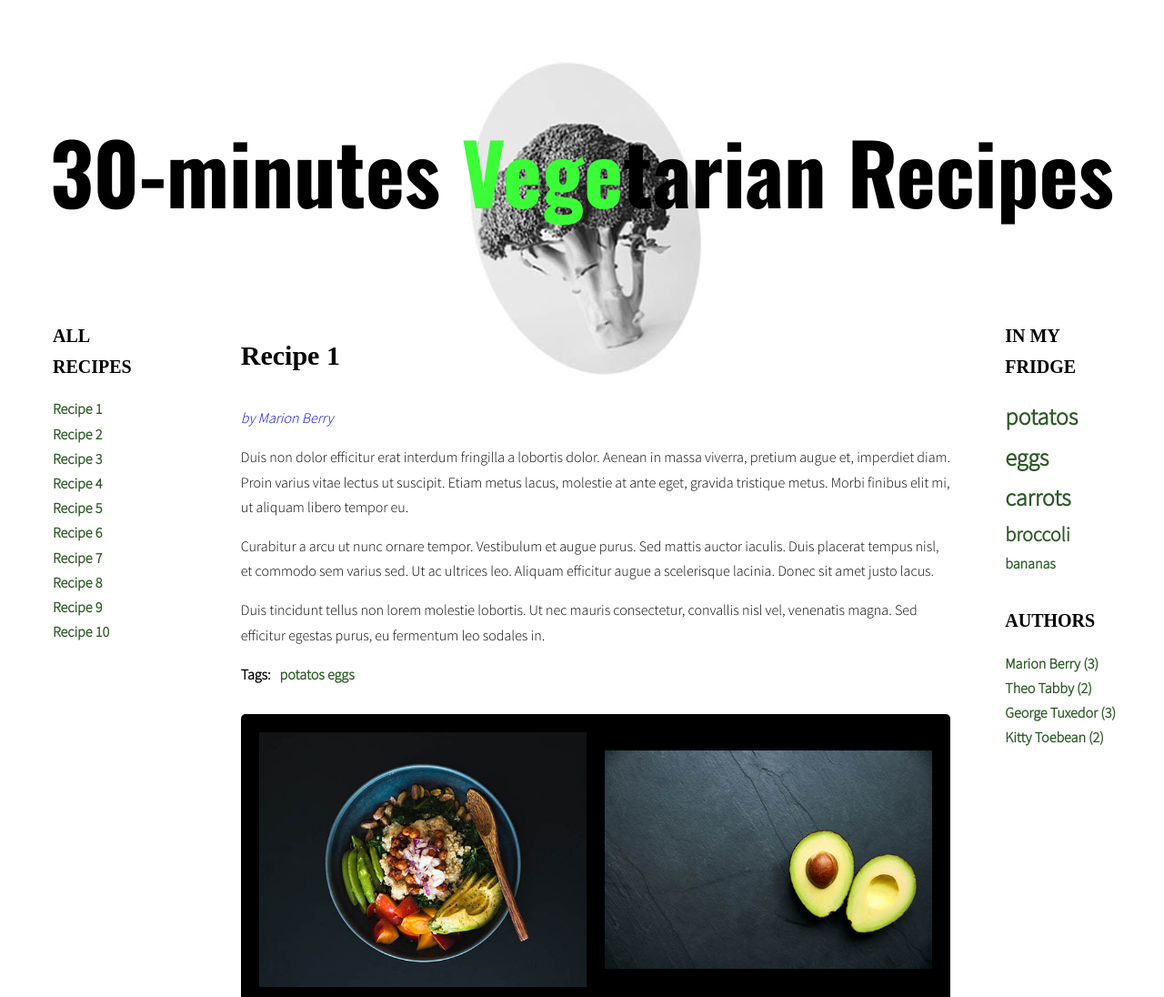
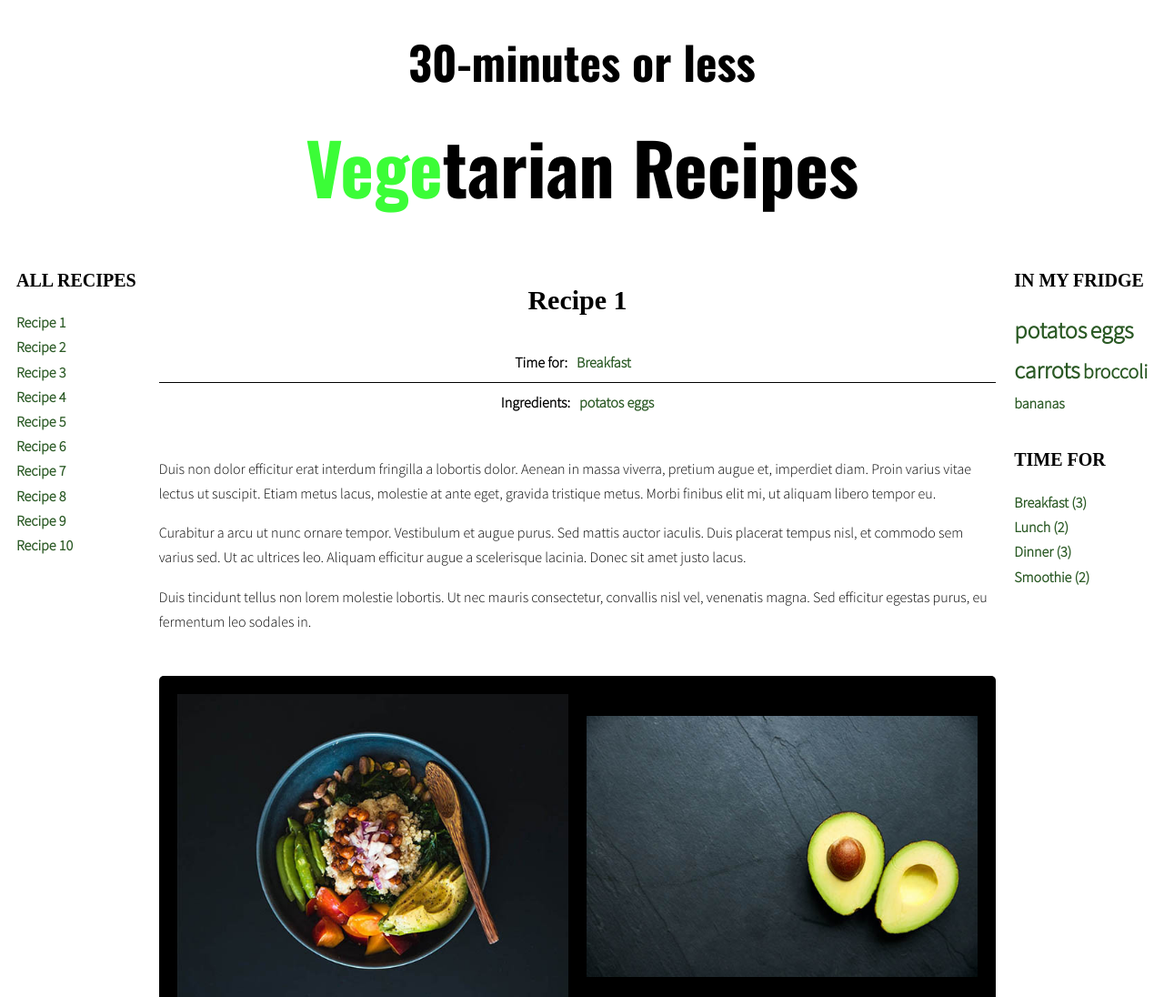
Before and after one commit to joannaberlin/cook-book-blog, a website: page index.html in a window 1280 px wide. Shown: the top 1096 px of the page at 91% size. Drawn offline with nearby package versions, Linux system fonts and the light colour scheme; a web font is replaced by a local one.

Commit message:
Fix names and change styling

```diff
--- a/index.html
+++ b/index.html
@@ -17,8 +17,11 @@
 	<body>
 		<div class="blog">
 			<div class="logo-wrapper">
-				<img src="/images/broccoli-pic-black-white.jpg" alt="broccoli" />
-				<h1 class="logo">30-minutes <span>Vege</span>tarian Recipes</h1>
+				<!-- <img src="/images/broccoli-pic-black-white.jpg" alt="broccoli" /> -->
+				<div class="logo">
+					<h2>30-minutes or less</h2>
+					<h1><span>Vege</span>tarian Recipes</h1>
+				</div>
 			</div>
 			<div class="container">
 				<main class="wrapper">
@@ -27,9 +30,20 @@
 						<ul class="list titles"></ul>
 					</aside>
 					<section class="posts">
-						<article class="post active" id="article-1" data-tags="potatos eggs" data-author="Marion Berry">
+						<article class="post active" id="recipe-1" data-tags="potatos eggs" data-meal="Breakfast">
+							<div class="title-tags-wrapper">
 								<h3 class="post-title">Recipe 1</h3>
-							<p class="post-author"></p>
+								<div class="post-meal-type">
+									<p><strong>Time for:</strong></p>
+									<p class="post-meal"></p>
+								</div>
+								<hr>
+								<div class="post-tags">
+									<p><strong>Ingredients:</strong></p>
+									<ul class="list list-horizontal">
+									</ul>
+								</div>
+							</div>
 							<div class="post-content">
 								<p>
 									Duis non dolor efficitur erat interdum fringilla a lobortis
@@ -51,11 +65,6 @@
 									efficitur egestas purus, eu fermentum leo sodales in.
 								</p>
 							</div>
-							<div class="post-tags">
-								<p><strong>Tags:</strong></p>
-								<ul class="list list-horizontal">
-								</ul>
-							</div>
 							<div class="images-container">
 								<div class="image-box box-1">
 									<img src="/images/salad-pic.jpg" alt="salad" />
@@ -65,9 +74,20 @@
 								</div>
 							</div>
 						</article>
-						<article class="post" id="article-2" data-tags="potatos carrots broccoli" data-author="Theo Tabby">
+						<article class="post" id="recipe-2" data-tags="potatos carrots broccoli" data-meal="Lunch">
+							<div class="title-tags-wrapper">
 								<h3 class="post-title">Recipe 2</h3>
-							<p class="post-author"></p>
+								<div class="post-meal-type">
+									<p><strong>Time for:</strong></p>
+									<p class="post-meal"></p>
+								</div>
+								<hr>
+								<div class="post-tags">
+									<p><strong>Ingredients:</strong></p>
+									<ul class="list list-horizontal">
+									</ul>
+								</div>
+							</div>
 							<div class="post-content">
 								<p>
 									Phasellus sollicitudin, arcu vel iaculis ullamcorper, quam leo
@@ -90,15 +110,21 @@
 									non ante sapien.
 								</p>
 							</div>
+						</article>
+						<article class="post" id="recipe-3" data-tags="eggs carrots" data-meal="Dinner">
+							<div class="title-tags-wrapper">
+								<h3 class="post-title">Recipe 3</h3>
+								<div class="post-meal-type">
+									<p><strong>Time for:</strong></p>
+									<p class="post-meal"></p>
+								</div>
+								<hr>
 								<div class="post-tags">
-								<p><strong>Tags:</strong></p>
+									<p><strong>Ingredients:</strong></p>
 									<ul class="list list-horizontal">
 									</ul>
 								</div>
-						</article>
-						<article class="post" id="article-3" data-tags="eggs carrots" data-author="George Tuxedor">
-							<h3 class="post-title">Recipe 3</h3>
-							<p class="post-author"></p>
+							</div>
 							<div class="post-content">
 								<p>
 									Mauris vel pellentesque turpis, ac sodales nisl. Quisque
@@ -117,15 +143,21 @@
 									magna et eros sagittis aliquet.
 								</p>
 							</div>
+						</article>
+						<article class="post" id="recipe-4" data-tags="broccoli potatos" data-meal="Smoothie">
+							<div class="title-tags-wrapper">
+								<h3 class="post-title">Recipe 4</h3>
+								<div class="post-meal-type">
+									<p><strong>Time for:</strong></p>
+									<p class="post-meal"></p>
+								</div>
+								<hr>
 								<div class="post-tags">
-								<p><strong>Tags:</strong></p>
+									<p><strong>Ingredients:</strong></p>
 									<ul class="list list-horizontal">
 									</ul>
 								</div>
-						</article>
-						<article class="post" id="article-4" data-tags="broccoli potatos" data-author="Kitty Toebean">
-							<h3 class="post-title">Recipe 4</h3>
-							<p class="post-author"></p>
+							</div>
 							<div class="post-content">
 								<p>
 									Morbi vel cursus nulla, vel varius mauris. Suspendisse sed
@@ -145,15 +177,21 @@
 									dictumst.
 								</p>
 							</div>
+						</article>
+						<article class="post" id="recipe-5" data-tags="eggs carrots" data-meal="Breakfast">
+							<div class="title-tags-wrapper">
+								<h3 class="post-title">Recipe 5</h3>
+								<div class="post-meal-type">
+									<p><strong>Time for:</strong></p>
+									<p class="post-meal"></p>
+								</div>
+								<hr>
 								<div class="post-tags">
-								<p><strong>Tags:</strong></p>
+									<p><strong>Ingredients:</strong></p>
 									<ul class="list list-horizontal">
 									</ul>
 								</div>
-						</article>
-						<article class="post" id="article-5" data-tags="eggs carrots" data-author="Marion Berry">
-							<h3 class="post-title">Recipe 5</h3>
-							<p class="post-author"></p>
+							</div>
 							<div class="post-content">
 								<p>
 									Suspendisse sem eros, euismod condimentum arcu ac, consequat
@@ -172,15 +210,21 @@
 									libero sodales, pellentesque varius ex pulvinar.
 								</p>
 							</div>
+						</article>
+						<article class="post" id="recipe-6" data-tags="potatos eggs broccoli carrots" data-meal="Dinner">
+							<div class="title-tags-wrapper">
+								<h3 class="post-title">Recipe 6</h3>
+								<div class="post-meal-type">
+									<p><strong>Time for:</strong></p>
+									<p class="post-meal"></p>
+								</div>
+								<hr>
 								<div class="post-tags">
-								<p><strong>Tags:</strong></p>
+									<p><strong>Ingredients:</strong></p>
 									<ul class="list list-horizontal">
 									</ul>
 								</div>
-						</article>
-						<article class="post" id="article-6" data-tags="potatos eggs broccoli carrots" data-author="George Tuxedor">
-							<h3 class="post-title">Recipe 6</h3>
-							<p class="post-author"></p>
+							</div>
 							<div class="post-content">
 								<p>
 									Donec posuere iaculis ante sed hendrerit. Lorem ipsum dolor
@@ -201,15 +245,21 @@
 									maximus rhoncus justo.
 								</p>
 							</div>
+						</article>
+						<article class="post" id="recipe-7" data-tags="eggs" data-meal="Smoothie">
+							<div class="title-tags-wrapper">
+								<h3 class="post-title">Recipe 7</h3>
+								<div class="post-meal-type">
+									<p><strong>Time for:</strong></p>
+									<p class="post-meal"></p>
+								</div>
+								<hr>
 								<div class="post-tags">
-								<p><strong>Tags:</strong></p>
+									<p><strong>Ingredients:</strong></p>
 									<ul class="list list-horizontal">
 									</ul>
 								</div>
-						</article>
-						<article class="post" id="article-7" data-tags="eggs" data-author="Kitty Toebean">
-							<h3 class="post-title">Recipe 7</h3>
-							<p class="post-author"></p>
+							</div>
 							<div class="post-content">
 								<p>
 									Donec eleifend mauris ac nisl fermentum, ac fermentum turpis
@@ -229,15 +279,21 @@
 									pretium. Duis eu felis orci.
 								</p>
 							</div>
+						</article>
+						<article class="post" id="recipe-8" data-tags="bananas" data-meal="Lunch">
+							<div class="title-tags-wrapper">
+								<h3 class="post-title">Recipe 8</h3>
+								<div class="post-meal-type">
+									<p><strong>Time for:</strong></p>
+									<p class="post-meal"></p>
+								</div>
+								<hr>
 								<div class="post-tags">
-								<p><strong>Tags:</strong></p>
+									<p><strong>Ingredients:</strong></p>
 									<ul class="list list-horizontal">
 									</ul>
 								</div>
-						</article>
-						<article class="post" id="article-8" data-tags="bananas" data-author="Theo Tabby">
-							<h3 class="post-title">Recipe 8</h3>
-							<p class="post-author"></p>
+							</div>
 							<div class="post-content">
 								<p>
 									Praesent quis imperdiet erat. Curabitur tempor sapien a
@@ -258,15 +314,21 @@
 									faucibus feugiat. Nulla at odio vitae leo semper blandit.
 								</p>
 							</div>
+						</article>
+						<article class="post" id="recipe-9" data-tags="potatos broccoli" data-meal="Breakfast">
+							<div class="title-tags-wrapper">
+								<h3 class="post-title">Recipe 9</h3>
+								<div class="post-meal-type">
+									<p><strong>Time for:</strong></p>
+									<p class="post-meal"></p>
+								</div>
+								<hr>
 								<div class="post-tags">
-								<p><strong>Tags:</strong></p>
+									<p><strong>Ingredients:</strong></p>
 									<ul class="list list-horizontal">
 									</ul>
 								</div>
-						</article>
-						<article class="post" id="article-9" data-tags="potatos broccoli" data-author="Marion Berry">
-							<h3 class="post-title">Recipe 9</h3>
-							<p class="post-author"></p>
+							</div>
 							<div class="post-content">
 								<p>
 									Tam et facilisis purus. Donec vulputate est quis lobortis
@@ -288,15 +350,21 @@
 									pulvinar.
 								</p>
 							</div>
+						</article>
+						<article class="post" id="recipe-10" data-tags="carrots" data-meal="Dinner">
+							<div class="title-tags-wrapper">
+								<h3 class="post-title">Recipe 10</h3>
+								<div class="post-meal-type">
+									<p><strong>Time for:</strong></p>
+									<p class="post-meal"></p>
+								</div>
+								<hr>
 								<div class="post-tags">
-								<p><strong>Tags:</strong></p>
+									<p><strong>Ingredients:</strong></p>
 									<ul class="list list-horizontal">
 									</ul>
 								</div>
-						</article>
-						<article class="post" id="article-10" data-tags="carrots" data-author="George Tuxedor">
-							<h3 class="post-title">Recipe 10</h3>
-							<p class="post-author"></p>
+							</div>
 							<div class="post-content">
 								<p>
 									Aliquam erat volutpat. Ut non eleifend lectus. Donec suscipit
@@ -321,19 +389,14 @@
 									pharetra, vel fermentum nunc lobortis.
 								</p>
 							</div>
-							<div class="post-tags">
-								<p><strong>Tags:</strong></p>
-								<ul class="list list-horizontal">
-								</ul>
-							</div>
 						</article>
 					</section>
 					<aside class="sidebar">
 						<h2 class="section-title">In my fridge</h2>
 						<ul class="list tags">
 						</ul>
-						<h2 class="section-title">Authors</h2>
-						<ul class="list authors">
+						<h2 class="section-title">Time for</h2>
+						<ul class="list meals">
 						</ul>
 					</aside>
 				</main>
@@ -345,17 +408,17 @@
 		<script id="template-tag-link" type="text/x-handlebars-template">
 			<li><a href="#tag-{{ id }}"><span>{{ name }}</span></a></li>
 		</script>
-		<script id="template-author-link" type="text/x-handlebars-template">
-			<li><a href="#author-{{ id }}"><span>by {{ name }}</span></a></li>
+		<script id="template-meal-link" type="text/x-handlebars-template">
+			<li><a href="#meal-{{ id }}"><span>{{ name }}</span></a></li>
 		</script>
 		<script id="template-tag-cloud-link" type="text/x-handlebars-template">
 			{{#each tags}}
 			<li><a href="#tag-{{ tag }}" class="{{ className }}">{{ tag }}</a></li>
 			{{/each}}
 		</script>
-		<script id="template-author-link-list" type="text/x-handlebars-template">
-			{{#each authors}}
-			<li><a href="#author-{{ author }}">{{ author }} ({{ count }})</a></li>
+		<script id="template-meal-link-list" type="text/x-handlebars-template">
+			{{#each meals}}
+			<li><a href="#meal-{{ meal }}">{{ meal }} ({{ count }})</a></li>
 			{{/each}}
 		</script>
 		<script src="https://cdnjs.cloudflare.com/ajax/libs/handlebars.js/4.1.0/handlebars.min.js"></script>
--- a/js/script.js
+++ b/js/script.js
@@ -1,9 +1,9 @@
 const templates = {
   articleLink: Handlebars.compile(document.querySelector('#template-article-link').innerHTML),
   tagLink: Handlebars.compile(document.querySelector('#template-tag-link').innerHTML),
-  authorLink: Handlebars.compile(document.querySelector('#template-author-link').innerHTML),
+  mealLink: Handlebars.compile(document.querySelector('#template-meal-link').innerHTML),
   tagCloudLink: Handlebars.compile(document.querySelector('#template-tag-cloud-link').innerHTML),
-  authorLinkList: Handlebars.compile(document.querySelector('#template-author-link-list').innerHTML)
+  mealLinkList: Handlebars.compile(document.querySelector('#template-meal-link-list').innerHTML)
 };
 'use strict';
 
@@ -46,11 +46,11 @@ const opts = {
   titleSelector: '.post-title',
   titleListSelector: '.titles',
   articleTagsSelector: '.post-tags .list',
-  articleAuthorSelector: '.post-author',
+  mealTypeSelector: '.post-meal',
   tagsListSelector: '.tags',
   cloudClassCount: 5,
   cloudClassPrefix: 'tag-size-',
-  authorsListSelector: '.authors',
+  mealsListSelector: '.meals',
 };
 
 function generateTitleLinks(customSelector = '') {
@@ -94,10 +94,9 @@ function calculateTagsParams(tags) {
   //te dwie liczby mają zostać zwrócone w postaci obiektu, który będzie zawierał dwa klucze: max i min
   //!! ma zwracać największą i najmniejszą liczbę wystąpień TEGO SAMEGO tagu (???) - nie rozumiem
 
-  // console.log('tags:', tags);
   const calculatedParams = {};
   const paramsArray = [];
-  //iterate over tags
+
   for (let tag in tags){
     const tagParam = tags[tag];
     paramsArray.push(tagParam);
@@ -199,7 +198,6 @@ function tagClickHandler(event){
   }
   /* find all tag links with "href" attribute equal to the "href" constant */
   const allClickedTags = document.querySelectorAll('a[href="' + href + '"]');
-  // console.log(allClickedTags);
   /* START LOOP: for each found tag link */
   for (let clickedTag of allClickedTags) {
   /* add class active */
@@ -229,50 +227,50 @@ function addClickListenersToTags(){
 
 addClickListenersToTags();
 
-function generateAuthors() {
+function generateMeals() {
   /* find all articles */
   const articles = document.querySelectorAll(opts.articleSelector);
-  /* [NEW] find list of authors in right column */
-  const authorsList = document.querySelector(opts.authorsListSelector);
-  let allArticlesAuthors = {};
+  /* [NEW] find list of meals in right column */
+  const mealsList = document.querySelector(opts.mealsListSelector);
+  let allMeals = {};
 
   /* START LOOP: for every article: */
   for (let article of articles) {
-    /* find authors name wrapper */
-    const authorsWrapper = article.querySelector(opts.articleAuthorSelector);
+    /* find meals name wrapper */
+    const mealsWrapper = article.querySelector(opts.mealTypeSelector);
     /* make html variable with empty string */
     let html = '';
-    /* get author name from data-author attribute */
-    const articleAuthor = article.getAttribute('data-author');
+    /* get meal name from data-meal attribute */
+    const mealType = article.getAttribute('data-meal');
 
-    if(!allArticlesAuthors.hasOwnProperty(articleAuthor)){
-      allArticlesAuthors[articleAuthor] = 1;
+    if(!allMeals.hasOwnProperty(mealType)){
+      allMeals[mealType] = 1;
     } else {
-      allArticlesAuthors[articleAuthor]++;
+      allMeals[mealType]++;
     }
     /* generate HTML of the link */
-    const linkHTMLData = {id: articleAuthor, name: articleAuthor};
-    const linkHTML = templates.authorLink(linkHTMLData);
+    const linkHTMLData = {id: mealType, name: mealType};
+    const linkHTML = templates.mealLink(linkHTMLData);
     /* add generated code to html variable */
     html = html + linkHTML;
     /* insert HTML of all the links into the tags wrapper */
-    authorsWrapper.insertAdjacentHTML('afterbegin', html);
+    mealsWrapper.insertAdjacentHTML('afterbegin', html);
     /* END LOOP: for every article: */
   }
-  const allAuthorsData = {authors: []};
+  const allMealsData = {meals: []};
 
-  for (let author in allArticlesAuthors) {
-    allAuthorsData.authors.push({
-      author: author,
-      count: allArticlesAuthors[author]
+  for (let meal in allMeals) {
+    allMealsData.meals.push({
+      meal: meal,
+      count: allMeals[meal]
     });
-    authorsList.innerHTML = templates.authorLinkList(allAuthorsData);
+    mealsList.innerHTML = templates.mealLinkList(allMealsData);
   }
 }
 
-generateAuthors();
+generateMeals();
 
-function authorClickHandler(event) {
+function mealClickHandler(event) {
 /* prevent default action for this event */
   event.preventDefault();
   /* make new constant named "clickedElement" and give it the value of "this" */
@@ -282,9 +280,9 @@ function authorClickHandler(event) {
   /* make a new constant "href" and read the attribute "href" of the clicked element */
   const href = clickedElement.getAttribute('href');
   /* make a new constant "tag" and extract tag from the "href" constant */
-  const tag =  href.replace('#author-', '');
+  const tag =  href.replace('#meal-', '');
   /* find all tag links with class active */
-  const activeTagLinks = document.querySelectorAll('a.active[href^="#author-"]');
+  const activeTagLinks = document.querySelectorAll('a.active[href^="#meal-"]');
   /* START LOOP: for each active tag link */
   for (let tagLink of activeTagLinks) {
     /* remove class active */
@@ -301,24 +299,24 @@ function authorClickHandler(event) {
     /* END LOOP: for each found tag link */
   }
   /* execute function "generateTitleLinks" with article selector as argument */
-  generateTitleLinks('[data-author="' + tag + '"]');
+  generateTitleLinks('[data-meal="' + tag + '"]');
 }
 
-function addClickListenersToAuthors() {
-  /* find all links to authors */
-  const links = document.querySelectorAll('.post-author a');
+function addClickListenersToMeals() {
+  /* find all links to meals */
+  const links = document.querySelectorAll('.post-meal a');
 
-  const linksList = document.querySelectorAll('.authors a');
+  const linksList = document.querySelectorAll('.meals a');
   /* START LOOP: for each link */
   for (let link of links) {
     /* add tagClickHandler as event listener for that link */
-    link.addEventListener('click', authorClickHandler);
+    link.addEventListener('click', mealClickHandler);
     /* END LOOP: for each link */
   }
 
   for (let link of linksList) {
-    link.addEventListener('click', authorClickHandler);
+    link.addEventListener('click', mealClickHandler);
   }
 }
 
-addClickListenersToAuthors();
+addClickListenersToMeals();
--- a/sass/style.scss
+++ b/sass/style.scss
@@ -51,6 +51,12 @@ html {
 
 a {
 	text-decoration: none;
+	color: $color-vivid;
+	font-weight: 600;
+	&:focus {
+		color: $color-focus;
+		font-weight: bold;
+	}
 }
 
 li {
@@ -67,16 +73,20 @@ article {
 	display: flex;
 	margin-left: 10px;
 	padding-bottom: 50px;
+	height: 100vh;
 }
 
 .sidebar {
 	flex: 1 0 0;
+	align-self: flex-start;
+	position: sticky;
+	top: 0;
 }
 
 .posts {
 	flex: 6 0 0;
 	position: relative;
-	padding: 40px;
+	// padding: 40px;
 	// overflow: auto;
 	-ms-overflow-style: none;
 	scrollbar-width: none;
@@ -85,12 +95,6 @@ article {
 
 .posts::-webkit-scrollbar {
 	display: none;
-}
-
-.sidebar,
-.posts {
-	background: $color-light;
-	padding: 40px;
 }
 
 /* Logo */
@@ -103,10 +107,16 @@ article {
 .logo {
 	font-family: $font-logo;
 	font-weight: bold;
-	font-size: 92px;
 	line-height: 1;
 	text-align: center;
-	padding-top: 80px;
+
+	h2 {
+		font-size: 50px;
+	}
+
+	h1 {
+		font-size: 78px;
+	}
 
 	span {
 		color: $color-focus;
@@ -115,8 +125,8 @@ article {
 
 .logo-wrapper img {
 	position: absolute;
-	left: 40%;
-	top: 0;
+	left: 25%;
+	top: 20%;
 	margin-top: 0;
 	z-index: -1;
 }
@@ -138,26 +148,12 @@ article {
 	}
 }
 
-.list a {
-	color: $color-vivid;
-	font-weight: 600;
-	&:focus {
-		color: $color-focus;
-		font-weight: bold;
-	}
-}
-
 .tags {
 	padding-bottom: 15px;
 }
 
-/* Authors */
-
-.authors {
-	li {
-		margin-bottom: 12px;
-		margin-bottom: 0;
-	}
+.tags li {
+	display: inline;
 }
 
 /* Post */
@@ -175,21 +171,42 @@ article {
 	}
 }
 
-.post-author {
-	font-style: italic;
+.post-content {
+	padding: 30px 0;
+}
+
+.post-meal-type {
+	display: flex;
+	align-items: center;
+	justify-content: center;
+	p {
+		margin: 0 10px 0 0;
+	}
 }
 
 .post-tags {
 	display: flex;
+	align-items: center;
+	justify-content: center;
 	p {
 		margin: 0 10px 0 0;
-		padding-bottom: 30px;
 	}
 }
 
 .post-title {
 	font-family: $font-header;
 	font-size: 30px;
+}
+
+.title-tags-wrapper {
+	text-align: center;
+
+	hr {
+		background-color: $color-dark;
+		border: 0 none;
+		height: 0.5px;
+		color: $color-dark;
+	}
 }
 
 /* Images */
@@ -225,56 +242,6 @@ article {
 	padding-left: 10px;
 }
 
-@media screen and (max-width: 768px) {
-	.sidebar {
-		display: none;
-	}
-
-	.logo {
-		font-size: 50px;
-		word-spacing: 100vw;
-		text-align: left;
-		padding: 0;
-	}
-
-	.logo-wrapper img {
-		width: 300px;
-	}
-
-	.post {
-		margin: 0;
-		width: 100vw;
-		padding: 0;
-		border: 2px solid red;
-	}
-	section {
-		border: 2px solid yellow;
-		// margin-left: 10px;
-	}
-
-	.wrapper {
-		margin: 0;
-	}
-}
-
-@media (min-width: 769px) and (max-width: 992px) {
-	.logo {
-		font-size: 58px;
-	}
-
-	.logo-wrapper img {
-		width: 170px;
-	}
-
-	.sidebar {
-		padding: 0;
-
-		h2 {
-			font-size: 16px;
-		}
-	}
-}
-
 /* Font sizes for tags */
 
 .tag-size-1 {
@@ -301,6 +268,51 @@ article {
 	font-size: 26px;
 }
 
+@media screen and (max-width: 768px) {
+	.sidebar {
+		display: none;
+	}
+
+	.logo {
+		font-size: 50px;
+		word-spacing: 100vw;
+		text-align: left;
+		padding: 0;
+	}
+
+	.logo-wrapper img {
+		width: 300px;
+	}
+
+	.post {
+		margin: 0;
+		width: 100vw;
+		padding: 0;
+	}
+
+	.wrapper {
+		margin: 0;
+	}
+}
+
+@media (min-width: 769px) and (max-width: 992px) {
+	.logo {
+		font-size: 58px;
+	}
+
+	.logo-wrapper img {
+		width: 170px;
+	}
+
+	.sidebar {
+		padding: 0;
+
+		h2 {
+			font-size: 16px;
+		}
+	}
+}
+
 @media (min-width: 993px) and (max-width: 1200px) {
 	.logo {
 		font-size: 75px;
```
Also changed, not shown: css/style.css, 1 other file. Lines whose indentation alone changed are shown as unchanged.
